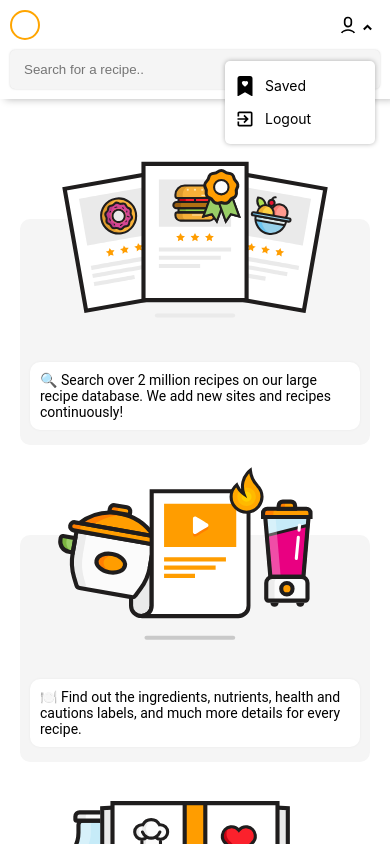
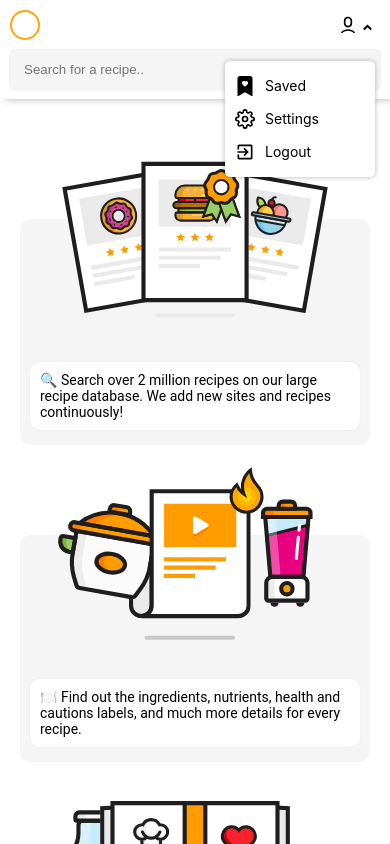
Before and after one commit to itbeginswithi/tasty_recipes, a React (Create React App) app in the folder frontend/: page / in a window 390 px wide. Both pictures are taken after a click on the element 359 px from the left and 25 px from the top of the page. Shown: the top 844 px of the page. Built offline with nearby package versions, Linux system fonts and the light colour scheme.

Commit message:
added the settings link to the header menu

```diff
--- a/frontend/src/components/Header/Header.jsx
+++ b/frontend/src/components/Header/Header.jsx
@@ -2,6 +2,7 @@ import React, {useState} from 'react';
 import { useDispatch } from 'react-redux';
 import {Link, useNavigate} from 'react-router-dom';
 import {BsSearch, BsFillBookmarkHeartFill} from 'react-icons/bs';
+import { FiSettings } from 'react-icons/fi';
 import {RiArrowDropDownLine, RiArrowDropUpLine, RiUser6Line} from 'react-icons/ri';
 import {IoMdExit} from 'react-icons/io';
 
@@ -107,6 +108,11 @@ const Header = () => {
                         <BsFillBookmarkHeartFill/> Saved
                         </li>
                       <li className={classes.menu_item}>
+                        <Link to={'/setting'}>
+                          <FiSettings/> Settings
+                        </Link>
+                      </li>
+                      <li className={classes.menu_item}>
                         <IoMdExit/> Logout
                         </li>
                     </ul>
--- a/frontend/src/components/Header/Header.module.scss
+++ b/frontend/src/components/Header/Header.module.scss
@@ -237,6 +237,12 @@
                         & svg{
                             font-size: 2rem;
                         }
+
+                        & a{
+                            @include flex($align: center, $gap: 1rem);
+                            color: black;
+                            text-decoration: none;
+                        }
                     }
 
                     & .fav{
```
